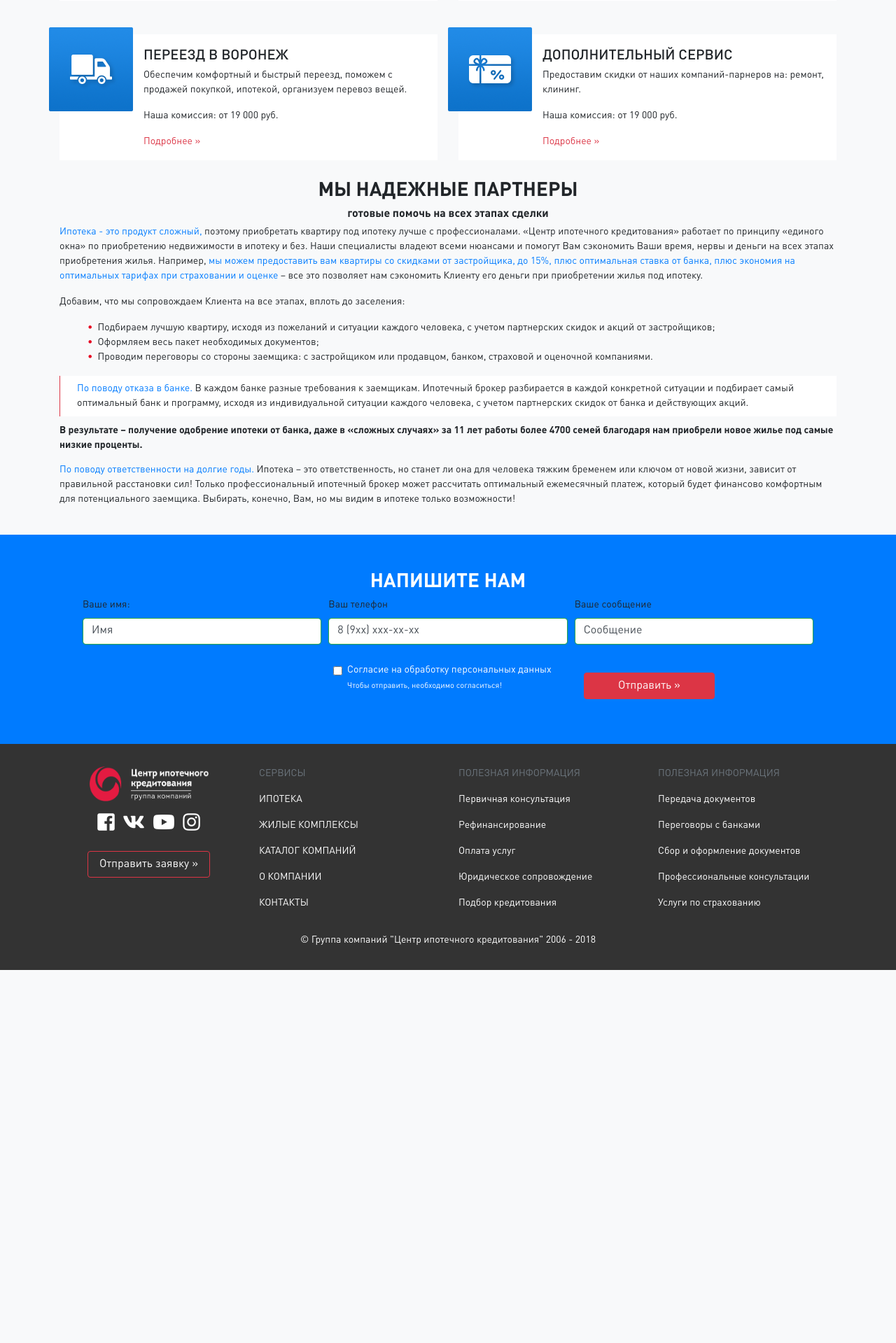
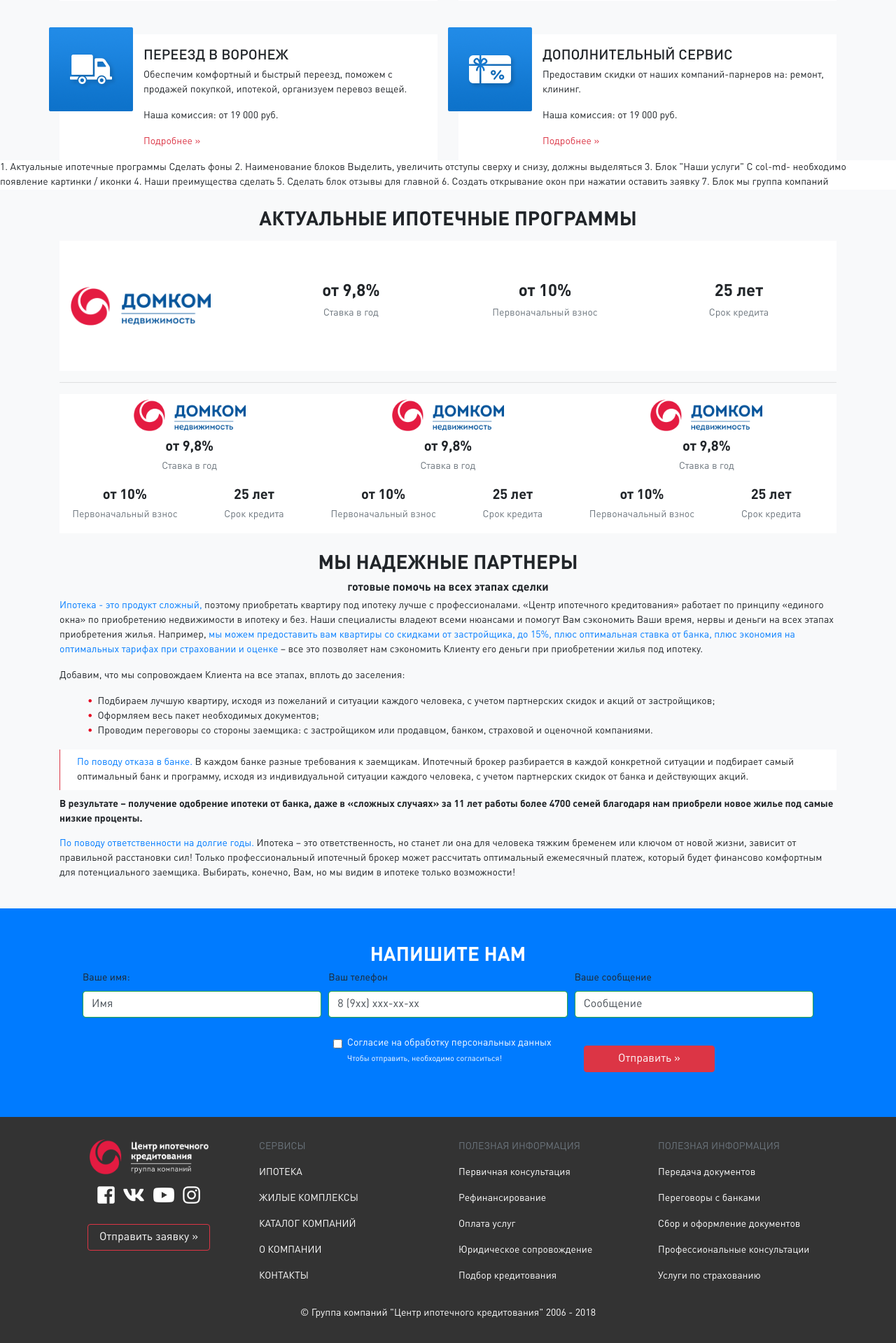
Before and after one commit to maksim9111/vrn-ipoteka-boot, a PHP site: page / in a window 1280 px wide. Shown: the part 1133-3052 px from the top of the page at 70% size. Before the commit the page ends 2519 px from the top, so only its background shows below. Run offline with PHP 8.4, Linux system fonts and the light colour scheme; some libraries are stand-ins or nearby versions.

Commit message:
version 0.2.2 end day

```diff
--- a/index.php
+++ b/index.php
@@ -5,9 +5,126 @@
 <?php require_once('app/jumbotron.php');?>
 <?php require_once('app/uslugi.php');?>
 
+<!--TODO-->
+1. Актуальные ипотечные программы
+  Сделать фоны
+2. Наименование блоков
+  Выделить, увеличить отступы сверху и снизу, должны выделяться
+3. Блок "Наши услуги"
+  С col-md- необходимо появление картинки / иконки
+4. Наши преимущества сделать
+5. Сделать блок отзывы для главной
+6. Создать открывание окон при нажатии оставить заявку
+7. Блок мы группа компаний
 
 
 
+<!--TODO-->
+
+
+
+
+
+
+<div class="container-fluid bg-light">
+  <p class="h3 text-uppercase text-center din-bold pt-4">актуальные ипотечные программы</p>
+<!--Длинный блок процентных ставок-->
+  <div class="container">
+      <div class="mt-3 px-3 bg-white">
+        <div class="row align-items-center py-5">
+          <div class="col-xs-12 col-sm-12 col-md-6 col-lg-3 my-2">
+            <img src="images/dk-logo.png" alt="Сбербанк" width="200" height="55">
+          </div>
+          <div class="col-xs-12 col-sm-12 col-md-6 col-lg-3 my-2">
+            <p class="h4 din-bold text-center">от 9,8%</p>
+            <p class="text-secondary text-center">Ставка в год</p>
+          </div>
+          <div class="col-xs-12 col-sm-12 col-md-6 col-lg-3 col-xl-3 my-2">
+            <p class="h4 din-bold text-center">от 10%</p>
+            <p class="text-secondary text-center">Первоначальный взнос</p>
+          </div>
+          <div class="col-xs-12 col-sm-12 col-md-6 col-lg-3 col-xl-3 my-2">
+            <p class="h4 din-bold text-center">25 лет</p>
+            <p class="text-secondary text-center">Срок кредита</p>
+          </div>
+        </div>
+      </div><hr>
+<!--Длинный блок процентных ставок-->
+<!--Короткие блоки процентных ставок-->
+
+
+    <div class="px-3 bg-white">
+      <div class="row">
+        <!--Первый блок-->
+        <div class="col-xs-12 col-sm-12 col-md-4">
+          <div class="my-2">
+            <img class="rounded mx-auto d-block" src="images/dk-logo.png" alt="Сбербанк" width="160" height="45">
+          </div>
+          <div class="my-2">
+            <p class="h5 din-bold text-center">от 9,8%</p>
+            <p class="text-secondary text-center">Ставка в год</p>
+          </div>
+          <div class="row">
+            <div class="col-6">
+              <p class="h5 din-bold text-center">от 10%</p>
+              <p class="text-secondary text-center">Первоначальный взнос</p>
+            </div>
+            <div class="col-6">
+              <p class="h5 din-bold text-center">25 лет</p>
+              <p class="text-secondary text-center">Срок кредита</p>
+            </div>
+          </div>
+        </div>
+<!--Первый блок-->
+        <!--Первый блок-->
+        <div class="col-xs-12 col-sm-12 col-md-4">
+          <div class="my-2">
+            <img class="rounded mx-auto d-block" src="images/dk-logo.png" alt="Сбербанк" width="160" height="45">
+          </div>
+          <div class="my-2">
+            <p class="h5 din-bold text-center">от 9,8%</p>
+            <p class="text-secondary text-center">Ставка в год</p>
+          </div>
+          <div class="row">
+            <div class="col-6">
+              <p class="h5 din-bold text-center">от 10%</p>
+              <p class="text-secondary text-center">Первоначальный взнос</p>
+            </div>
+            <div class="col-6">
+              <p class="h5 din-bold text-center">25 лет</p>
+              <p class="text-secondary text-center">Срок кредита</p>
+            </div>
+          </div>
+        </div>
+<!--Первый блок-->
+        <!--Первый блок-->
+        <div class="col-xs-12 col-sm-12 col-md-4">
+          <div class="my-2">
+            <img class="rounded mx-auto d-block" src="images/dk-logo.png" alt="Сбербанк" width="160" height="45">
+          </div>
+          <div class="my-2">
+            <p class="h5 din-bold text-center">от 9,8%</p>
+            <p class="text-secondary text-center">Ставка в год</p>
+          </div>
+          <div class="row">
+            <div class="col-6">
+              <p class="h5 din-bold text-center">от 10%</p>
+              <p class="text-secondary text-center">Первоначальный взнос</p>
+            </div>
+            <div class="col-6">
+              <p class="h5 din-bold text-center">25 лет</p>
+              <p class="text-secondary text-center">Срок кредита</p>
+            </div>
+          </div>
+        </div>
+<!--Первый блок-->
+      </div>
+    </div>
+
+
+  </div>
+
+</div>
 
 
 
```
